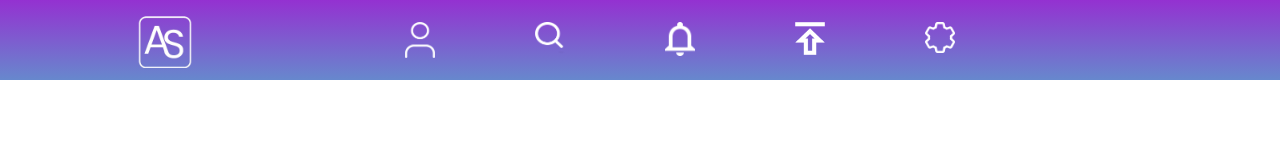
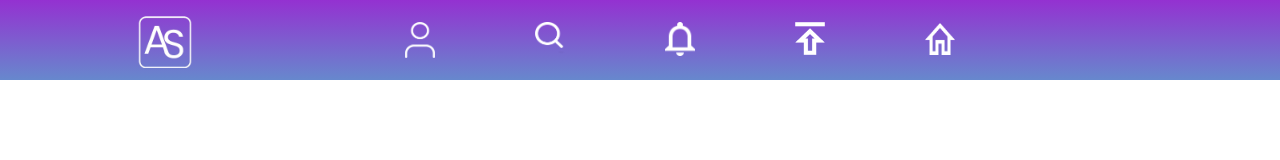
Before and after one commit to evellyn489/AmbrosioSocial, a React (Vite) app: page /configuracoes in a window 1280 px wide. Shown: the top 160 px of the page. Built offline with nearby package versions, Linux system fonts and the light colour scheme.

Commit message:
Adaptação do menu para mudanca de icone na tela de configuracao

```diff
--- a/src/components/Menu/Menu.module.scss
+++ b/src/components/Menu/Menu.module.scss
@@ -35,6 +35,12 @@
     width: 30px;
     display: flex;
 }
+
+.home_screen{
+    margin-top: 3%;
+    height: 90%;
+}
+
 
 
 @media (max-width: 768px) {
--- a/src/components/Menu/Menu.tsx
+++ b/src/components/Menu/Menu.tsx
@@ -5,8 +5,13 @@ import search from "../../assets/menu/white/search.png";
 import notification from "../../assets/menu/white/notification.png";
 import publish from "../../assets/menu/white/publish.png";
 import config from "../../assets/menu/white/config.png";
+import home_screen from "../../assets/menu/white/home_screen.png";
 
-export function Menu() {
+interface MenuProps {
+    isHome: boolean;
+}
+
+export function Menu({ isHome }: MenuProps) {
     return (
         <header className={styles.header}>
             <div className={styles.logo}>
@@ -17,7 +22,11 @@ export function Menu() {
                 <a href=""><img src={search} alt="ícone de busca representado por uma lupa branca" className={styles.search} title="Buscar perfil"/></a>
                 <a href=""><img src={notification} alt="ícone de notificação representado por um sino branco" title="Notificações"/></a>
                 <a href=""><img src={publish} alt="ícone branco de publicação representado por uma seta para cima tocando uma barra" title="Publicar"/></a>
-                <a href=""><img src={config} alt="ícone de configuração representado por uma engrenagem" title="Configurações"/></a>
+                {isHome ? (
+                    <a href=""><img src={home_screen} alt="ícone de tela inicial representado por uma casa branca" title="Página Inicial" className={styles.home_screen}/></a>
+                ) : (
+                    <a href=""><img src={config} alt="ícone de configuração representado por uma engrenagem" title="Configurações"/></a>
+                )}
             </div>
         </header>
     );
--- a/src/pages/Configuracoes/Configuracoes.tsx
+++ b/src/pages/Configuracoes/Configuracoes.tsx
@@ -4,7 +4,7 @@ import { Menu } from "../../components/Menu";
 export function Configuracoes() {
   return (
     <div>
-        <Menu />
+        <Menu isHome={true}/>
             <div className={styles.container}>
                 <button>ALTERAR TAMANHO DA LETRA</button>
                 <button>ALTERAR TEMA DO SISTEMA</button>
--- a/src/pages/Explorar/Explorar.tsx
+++ b/src/pages/Explorar/Explorar.tsx
@@ -1,4 +1,4 @@
-import React, { useState } from "react";
+import { useState } from "react";
 import styles from "./Explorar.module.scss";
 import { Menu } from "../../components/Menu";
 import { Publication } from "../../components/Publication";
@@ -12,7 +12,7 @@ export function Explorar() {
 
     return (
         <div className={styles.container}>
-            <Menu />
+            <Menu isHome={false}/>
             <div className={styles.content}>
                 <div className={styles.publicationsContainer}>
                     {[...Array(numPublications)].map((_, index) => (
--- a/src/pages/Perfil/Perfil.tsx
+++ b/src/pages/Perfil/Perfil.tsx
@@ -36,7 +36,7 @@ export function Perfil() {
             </main>
 
             <div className={styles.menu}>
-                <Menu />
+                <Menu isHome={false}/>
             </div>
         </div>
     );
```
Also changed, not shown: src/assets/menu/white/home_screen.png (added).
